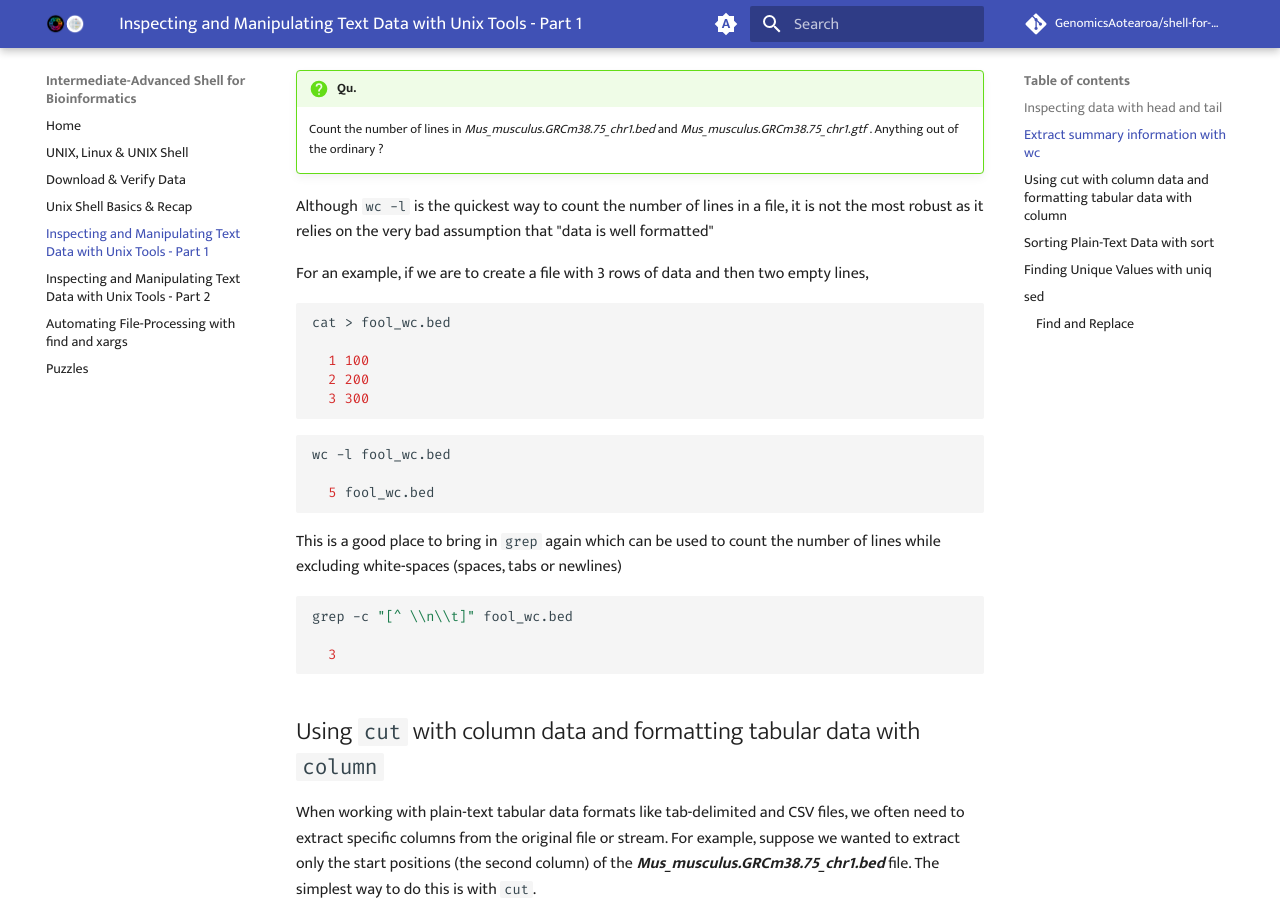
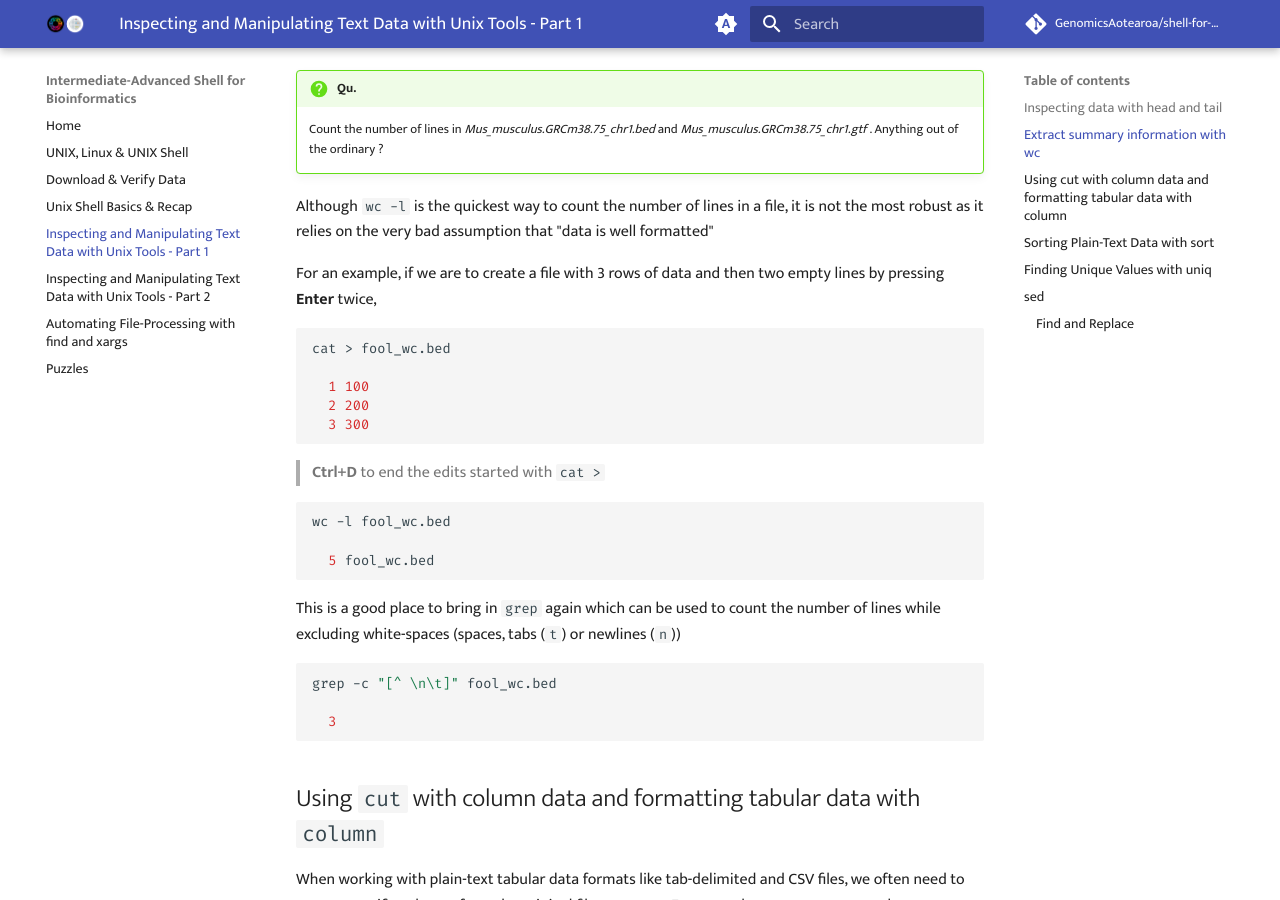
Before and after one commit to GenomicsAotearoa/shell-for-bioinformatics, an MkDocs documentation site: the page built from docs/4_inspectmanipluate.md, in a window 1280 px wide and 900 px high, scrolled down 1916 px. Built offline with MkDocs 1.6.1 and Material for MkDocs 9.7.7, drawn with Linux system fonts in a browser that asks for light colours; comment, search, counter and statistics services are not loaded; the version menu is left out.

Commit message:
change grep command

````diff
--- a/docs/4_inspectmanipluate.md
+++ b/docs/4_inspectmanipluate.md
@@ -73,7 +73,7 @@ tail -n 4 Mus_musculus.GRCm38.75_chr1.bed
 
 ???+ question "Exercise 4.2"
 
-    We can also use tail to remove the header of a file. Normally the `-n` argument specifies how many of the last lines of a file to include, but if `-n` is given a number `x` preceded with a `+` sign (e.g., `+x` ), tail will start from the x<sup>th</sup> line. So to chop off a header, we start from the second line with `-n +2`.
+    We can also use tail to remove the header of a file. Normally the `-n` argument specifies how many of the last lines of a file to include, but if `-n` is given a number `x` preceded with a `+` sign (e.g., `+x` ), tail will start from the x<sup>th</sup> line. So to chop off a header, we start from the second line with `-n+2`.
     Use the `seq` command to generate a file containing the numbers 1 to 10, and then use the `tail` command to chop off the first line.
 
     ??? success "solution"
@@ -84,7 +84,7 @@ tail -n 4 Mus_musculus.GRCm38.75_chr1.bed
         cat nums.txt
         ```
         ```bash
-        tail -n n+2 nums.txt
+        tail -n+2 nums.txt
         ```
 
 ## Extract summary information with `wc`
@@ -104,7 +104,7 @@ Often, we only need to list the number of lines, which can be done by using the
 
 Although `wc -l` is the quickest way to count the number of lines in a file, it is not the most robust as it relies on the very bad assumption that "data is well formatted"
 
-For an example, if we are to create a file with 3 rows of data and then two empty lines,
+For an example, if we are to create a file with 3 rows of data and then two empty lines by pressing **Enter** twice,
 
 ```bash
 cat > fool_wc.bed
@@ -112,17 +112,21 @@ cat > fool_wc.bed
   1 100
   2 200
   3 300
+
+
 ```
+>**Ctrl+D** to end the edits started with `cat >`
+
 ```bash
 wc -l fool_wc.bed
 
   5 fool_wc.bed
 ```
-This is a good place to bring in `grep` again which can be used to count the number of lines while excluding white-spaces (spaces, tabs or newlines)
+This is a good place to bring in `grep` again which can be used to count the number of lines while excluding white-spaces (spaces, tabs (`t`) or newlines (`n`))
 
 ```bash
 
-grep -c "[^ \\n\\t]" fool_wc.bed
+grep -c "[^ \n\t]" fool_wc.bed
 
   3
 ```
````
